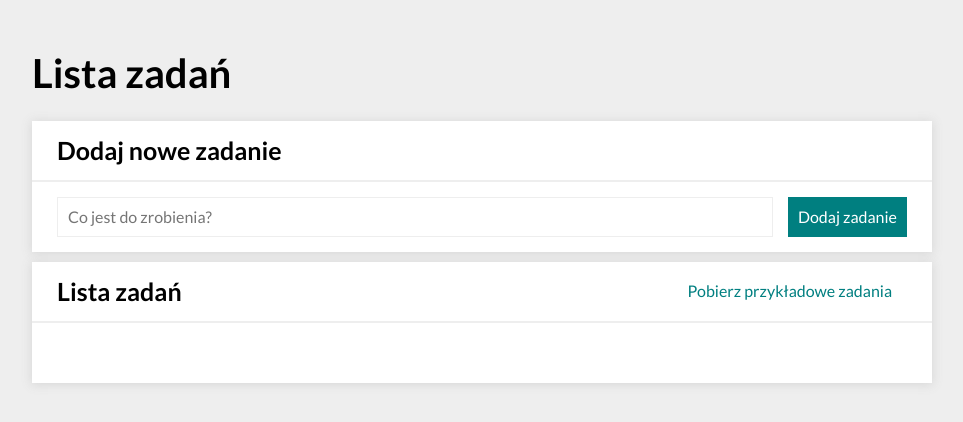
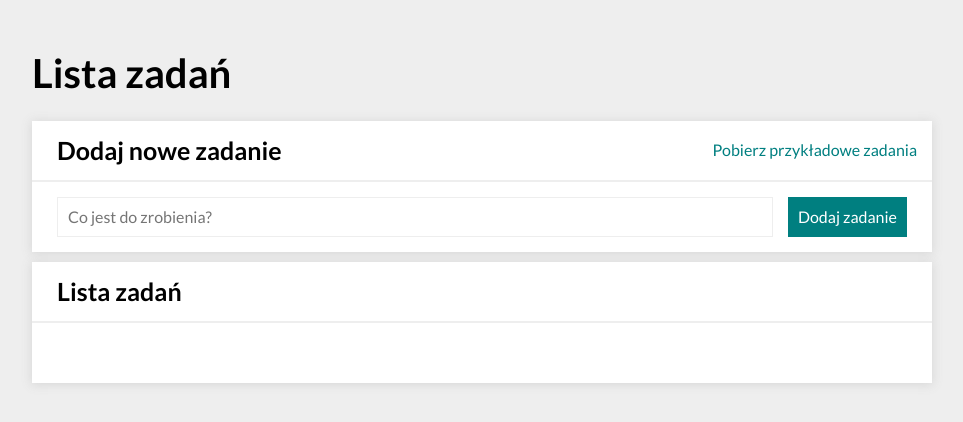
Before and after one commit to pkruczek22/to-do-list-react, a React (Create React App) app: page / in a window 1280 px wide. Shown: the top 422 px of the page, without its empty margins (158-1121 px from the left). Built offline with nearby package versions, Linux system fonts and the light colour scheme.

Commit message:
move button to separate component and use in buttons

```diff
--- /dev/null
+++ b/src/features/tasks/ButtonBase/index.js
@@ -0,0 +1,7 @@
+import {StyledButton} from "./styled";
+
+const ButtonBase = ({children, ...props}) => (
+    <StyledButton {...props}>{children}</StyledButton>
+);
+
+export default ButtonBase;
--- /dev/null
+++ b/src/features/tasks/ButtonBase/styled.js
@@ -0,0 +1,27 @@
+import styled from "styled-components";
+
+export const StyledButton = styled.button`
+    background: none;
+    border: none;
+    margin: 0px;
+    color: ${({ theme }) => theme.colors.primary.default};
+    padding: 0px 15px;
+    transition: 0.4s;
+
+    @media (max-width:${({ theme }) => theme.breakpoints.mobile}px) {
+        padding: 10px 0px
+    }
+
+    &:hover {
+        color: ${({ theme }) => theme.colors.primary.hover};
+        outline: none;
+    }
+
+    &:active {
+        color: ${({ theme }) => theme.colors.primary.active};
+    }
+
+    &:disabled {
+        color: #aaa;
+    }
+`
--- a/src/features/tasks/Buttons/index.js
+++ b/src/features/tasks/Buttons/index.js
@@ -1,12 +1,12 @@
-import { ButtonsContainer, Button } from "./styled";
+import { ButtonsContainer} from "./styled";
 import { useDispatch, useSelector } from "react-redux";
+import ButtonBase from "../ButtonBase";
 import {
     selectIsTasksEmpty,
     selectIsEveryTaskDone,
     setAllDone, toggleHideDone,
     selectHideDone,
-    selectIsAnyTaskDone,
-    fetchExampleTasks
+    selectIsAnyTaskDone
 } from "../tasksSlice";
 
 const Buttons = () => {
@@ -19,23 +19,20 @@ const Buttons = () => {
 
     return (
         <ButtonsContainer>
-            <Button onClick={() => dispatch(fetchExampleTasks())}>
-                Pobierz przykładowe zadania
-            </Button>
             {!isTasksEmpty && (
                 <>
-                    <Button
+                    <ButtonBase
                         onClick={() => dispatch(toggleHideDone())}
                         disabled={!isAnyTaskDone}
                     >
                         {hideDone ? "Pokaż" : "Ukryj"} ukończone
-                    </Button>
-                    <Button
+                    </ButtonBase>
+                    <ButtonBase
                         disabled={isEveryTaskDone}
                         onClick={() => dispatch(setAllDone())}
                     >
                         Ukończ wszystkie
-                    </Button>
+                    </ButtonBase>
                 </>
             )}
         </ButtonsContainer>
--- a/src/features/tasks/Buttons/styled.js
+++ b/src/features/tasks/Buttons/styled.js
@@ -13,29 +13,3 @@ export const ButtonsContainer = styled.div`
         min-height: 0px;
     }
 `
-
-export const Button = styled.button`
-    background: none;
-    border: none;
-    margin: 0px;
-    color: ${({ theme }) => theme.colors.primary.default};
-    padding: 0px 15px;
-    transition: 0.4s;
-
-    @media (max-width:${({ theme }) => theme.breakpoints.mobile}px) {
-        padding: 10px 0px
-    }
-
-    &:hover {
-        color: ${({ theme }) => theme.colors.primary.hover};
-        outline: none;
-    }
-
-    &:active {
-        color: ${({ theme }) => theme.colors.primary.active};
-    }
-
-    &:disabled {
-        color: #aaa;
-    }
-`
--- /dev/null
+++ b/src/features/tasks/SingleButton/index.js
@@ -0,0 +1,16 @@
+import { useDispatch } from "react-redux";
+import ButtonBase from "../ButtonBase";
+import { fetchExampleTasks } from "../tasksSlice";
+
+
+const SingleButton = () => {
+    const dispatch = useDispatch()
+
+    return (
+        <ButtonBase onClick={() => dispatch(fetchExampleTasks())}>
+            Pobierz przykładowe zadania
+        </ButtonBase>)
+
+}
+
+export default SingleButton
--- a/src/features/tasks/Tasks/index.js
+++ b/src/features/tasks/Tasks/index.js
@@ -1,6 +1,7 @@
 import Buttons from "../Buttons";
 import TaskForm from "../TaskForm";
 import TasksList from "../TasksList";
+import SingleButton from "../SingleButton";
 import Section from "../../../common/Section";
 import Header from "../../../common/Header";
 import { Container } from "./styled";
@@ -13,6 +14,7 @@ function Tasks() {
       <Section
         title={"Dodaj nowe zadanie"}
         body={<TaskForm />}
+        optionalHeaderContent={<SingleButton />}
       />
       <Section
         title={"Lista zadań"}
```
Also changed, not shown: src/features/tasks/SingleButton/styled.js (added).
